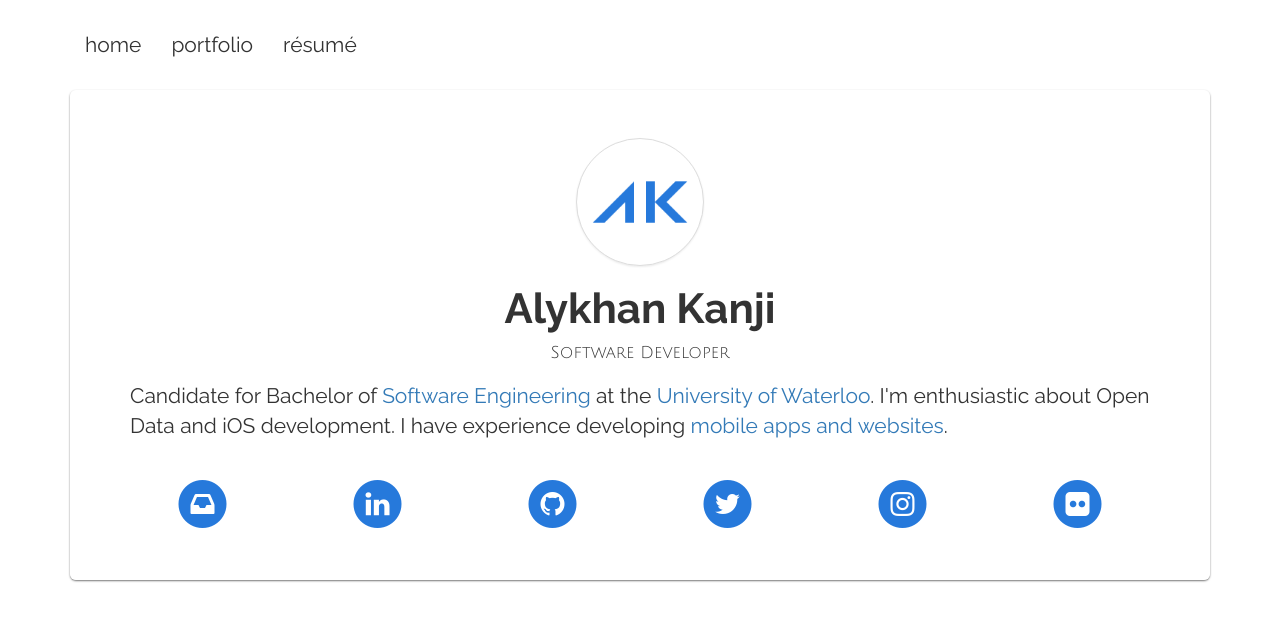
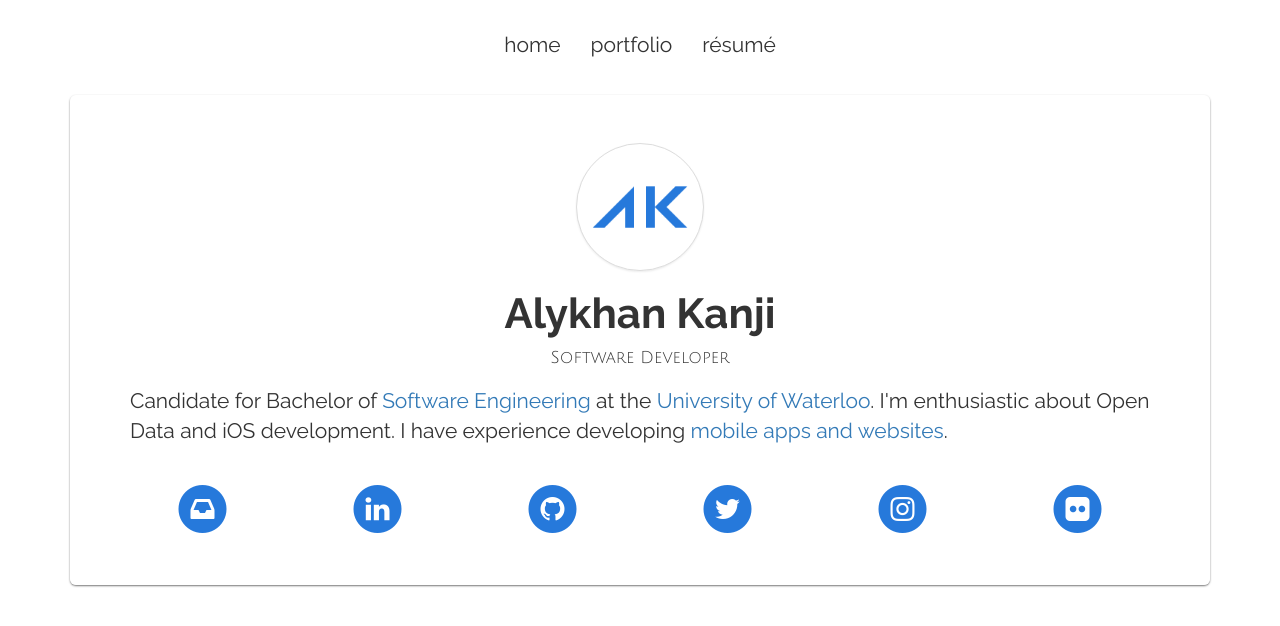
Before and after one commit to alykhank/alykhank.github.io, a Jekyll site: the page built from index.html, in a window 1280 px wide. Shown: the top 626 px of the page. Built offline with Jekyll 4.4.1, drawn with Linux system fonts in a browser that asks for light colours; nearby versions of some CDN libraries; Markdown is read by kramdown in place of the engine named in the settings; comment, search, counter and statistics services are not loaded.

Commit message:
Center-align navbar links

```diff
--- a/css/style.css
+++ b/css/style.css
@@ -11,6 +11,15 @@ body {
 	box-shadow: none;
 	background: none;
 	border: none;
+}
+
+.navbar .navbar-nav {
+	display: inline-block;
+	float: none;
+}
+
+.navbar .navbar-collapse {
+	text-align: center;
 }
 
 .navbar-default .navbar-nav > li > a {
```
